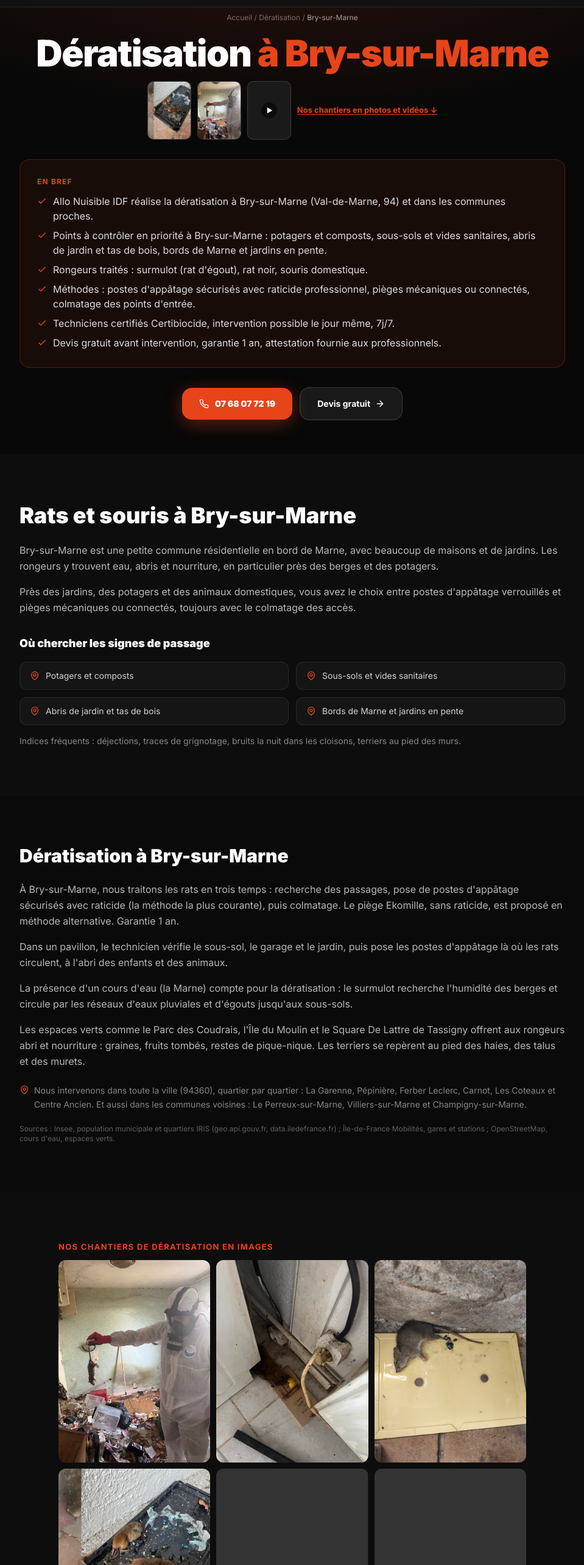
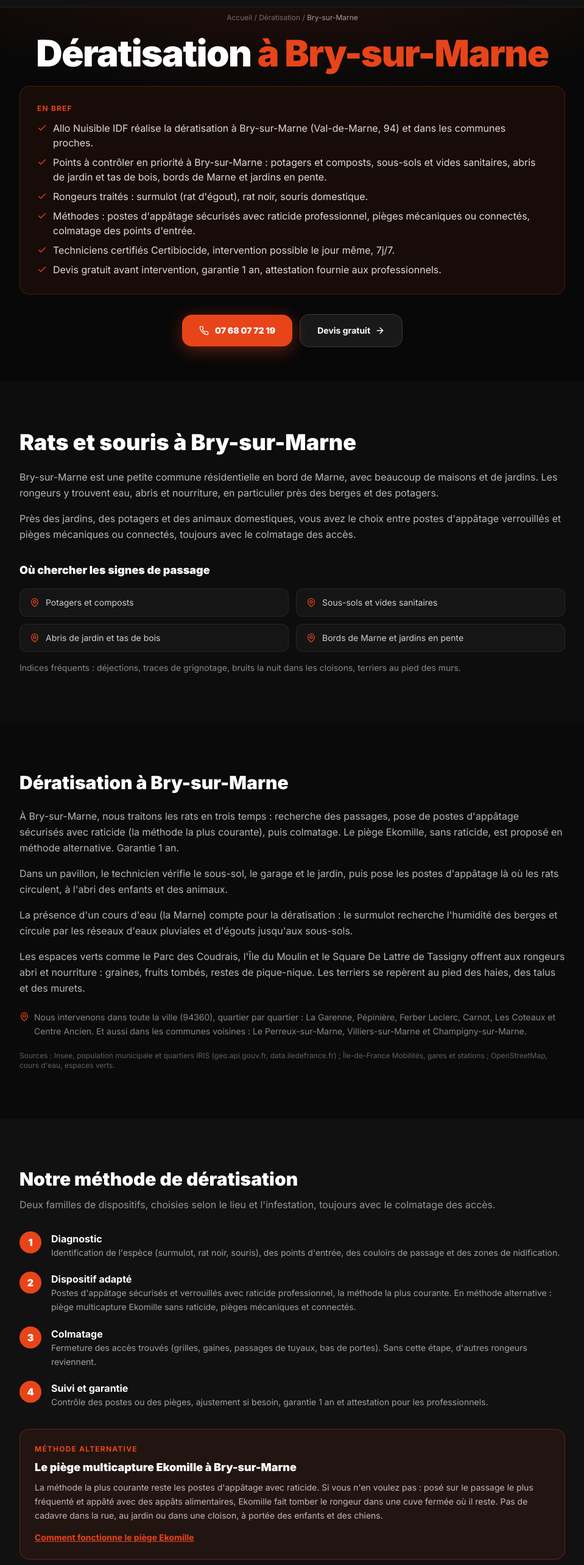
Before and after one commit to Allonuisibleexpress/allo-nuisible-idf, a Next.js app: page /deratisation/bry-sur-marne in a window 1280 px wide. Shown: the part 100-2666 px from the top of the page at 61% size, without its empty margins (160-1119 px from the left). Built offline with nearby package versions, Linux system fonts and the light colour scheme; grey boxes are pictures that could not be loaded.

Commit message:
Pages ville dératisation : retour aux miniatures seulement sur Maisons-Alfort (pas de galerie répétée sur 82 pages)
Co-Authored-By: Claude Opus 5.5 <noreply@anthropic.com>

```diff
--- a/app/deratisation/[ville]/page.tsx
+++ b/app/deratisation/[ville]/page.tsx
@@ -9,7 +9,7 @@ import AvisGoogle from '@/components/AvisGoogle'
 import { avisVille } from '@/lib/avis-google'
 import MediasChantier from '@/components/MediasChantier'
 import VignettesChantier from '@/components/VignettesChantier'
-import { CHANTIER_DIOGENE, MEDIAS_DERATISATION } from '@/lib/photos-chantiers'
+import { CHANTIER_DIOGENE } from '@/lib/photos-chantiers'
 import {
   VILLES_DERATISATION, GUIDES_RONGEURS, SOURCES_DERATISATION, MAJ_DERATISATION, getVilleDeratisation,
 } from '@/lib/villes-deratisation'
@@ -35,7 +35,6 @@ const card = { background: 'rgba(255,255,255,0.035)', border: '1px solid rgba(25
 export default function DeratisationVillePage({ params }: { params: { ville: string } }) {
   const v = getVilleDeratisation(params.ville)
   if (!v) notFound()
-  const rangMedia = Math.max(0, VILLES_DERATISATION.findIndex((x) => x.slug === v.slug))
 
   const url = `${SITE_URL}/deratisation/${v.slug}`
   const autres = villesVoisines(VILLES_DERATISATION, v)
@@ -103,13 +102,11 @@ export default function DeratisationVillePage({ params }: { params: { ville: str
               </span>
             </h1>
 
-            {/* Miniatures de vrais chantiers, différentes d'une page à l'autre */}
-            <div className="-mt-2 mb-8">
-              <VignettesChantier
-                photos={v.slug === CHANTIER_DIOGENE.ville ? CHANTIER_DIOGENE.photos : [MEDIAS_DERATISATION.photos[rangMedia % 4], MEDIAS_DERATISATION.photos[(rangMedia + 1) % 4]]}
-                videos={v.slug === CHANTIER_DIOGENE.ville ? CHANTIER_DIOGENE.videos : [MEDIAS_DERATISATION.videos[rangMedia % 2]]}
-                centre texte={v.slug === CHANTIER_DIOGENE.ville ? `Notre dernier chantier ${v.a}` : 'Nos chantiers en photos et vidéos'} />
-            </div>
+            {v.slug === CHANTIER_DIOGENE.ville && (
+              <div className="-mt-2 mb-8">
+                <VignettesChantier photos={CHANTIER_DIOGENE.photos} videos={CHANTIER_DIOGENE.videos} centre texte={`Notre dernier chantier ${v.a}`} />
+              </div>
+            )}
 
             {/* En bref */}
             <div className="rounded-2xl p-6 md:p-7 mb-8" style={{ background: 'rgba(232,68,26,0.07)', border: '1px solid rgba(232,68,26,0.25)' }}>
@@ -161,19 +158,19 @@ export default function DeratisationVillePage({ params }: { params: { ville: str
 
         <ContexteLocal slug={v.slug} service="deratisation" a={v.a} />
 
-        {/* Galerie de vrais chantiers de dératisation (photos de la fiche Google) */}
-        <section id="chantier-en-images" className="py-14 md:py-20 px-4 scroll-mt-20" style={{ background: '#0d0d0d' }}>
-          <div className="max-w-3xl mx-auto">
-            <MediasChantier photos={MEDIAS_DERATISATION.photos} videos={MEDIAS_DERATISATION.videos}
-              titre={v.slug === CHANTIER_DIOGENE.ville ? `Notre dernier chantier ${v.a} et d'autres interventions` : 'Nos chantiers de dératisation en images'}
-              legendes={v.slug === CHANTIER_DIOGENE.ville}
-              lien={{ href: CHANTIER_DIOGENE.article, label: 'Récit complet d’un chantier' }} />
-          </div>
-        </section>
-
         {/* Avis Google d'un client de cette ville, s'il y en a un */}
         {avisVille('deratisation', v.slug).length > 0 && <AvisGoogle ordre={avisVille('deratisation', v.slug)} />}
 
+        {/* Vrai chantier dans cette ville, en photo et vidéos */}
+        {v.slug === CHANTIER_DIOGENE.ville && (
+          <section id="chantier-en-images" className="py-14 md:py-20 px-4 scroll-mt-20" style={{ background: '#0d0d0d' }}>
+            <div className="max-w-3xl mx-auto">
+              <MediasChantier photos={CHANTIER_DIOGENE.photos} videos={CHANTIER_DIOGENE.videos}
+                titre={`Notre dernier chantier ${v.a} : logement très encombré`}
+                lien={{ href: CHANTIER_DIOGENE.article, label: 'Lire le récit complet de l’intervention' }} />
+            </div>
+          </section>
+        )}
 
         {/* ── MÉTHODE ── */}
         <section className="py-14 md:py-20 px-4" style={{ background: '#111' }}>
```
